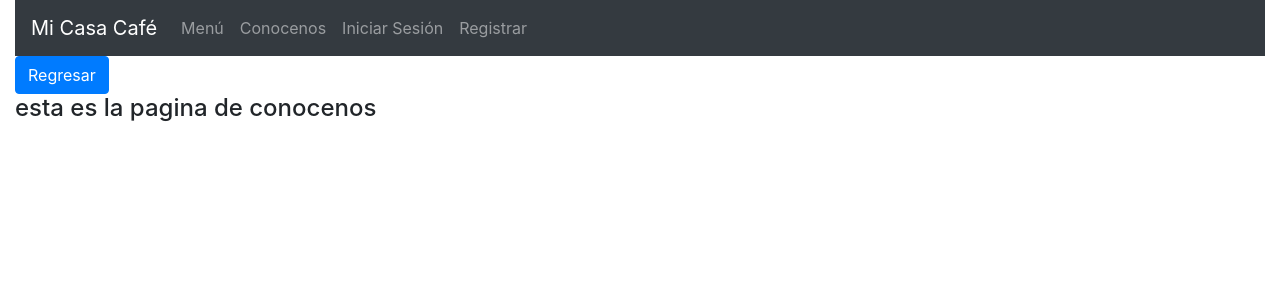
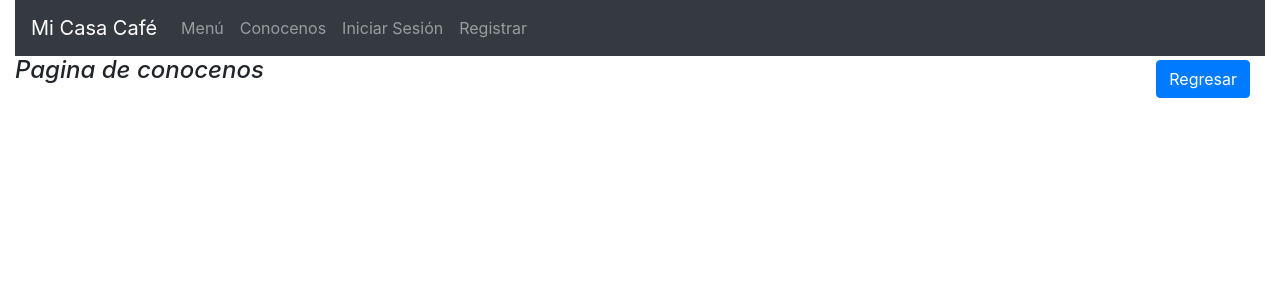
Before and after one commit to Alf0ns018/Mi_Cafe, a React (Create React App) app: page /conocenos in a window 1280 px wide. Shown: the top 300 px of the page. Built offline with nearby package versions, Linux system fonts and the light colour scheme.

Commit message:
Camio de letras como prueba

```diff
--- a/src/pages/Conocenos.js
+++ b/src/pages/Conocenos.js
@@ -5,9 +5,14 @@ class Conocenos extends Component {
     render() {
         return (
             <div>
-                <Link className="btn btn-primary" to="/" role="button">Regresar</Link>
-                <h4>esta es la pagina de conocenos</h4>
+                 <div class="example-container">
+                    <div class="row">
 
+                        <div class="col-auto mr-auto"> <h4><i> Pagina de conocenos</i></h4> </div>
+                        <div class="col-auto"> <div class="col-sm-1">  <Link className="btn btn-primary mt-1 " to="/" role="button">Regresar</Link> </div>
+                        </div>
+                    </div>
+                </div>
             </div>
         )
     }
--- a/src/pages/Menu.js
+++ b/src/pages/Menu.js
@@ -7,7 +7,8 @@ class Menu extends Component {
             <div>
                 <div class="example-container">
                     <div class="row">
-                        <div class="col-auto mr-auto"> <h4> ¿Qué se te antoja comer hoy? </h4></div>
+
+                        <div class="col-auto mr-auto"> <h4> ¿Qué se te antoja comer hoy? </h4> </div>
                         <div class="col-auto"> <div class="col-sm-1">  <Link className="btn btn-primary mt-1 " to="/" role="button">Regresar</Link> </div>
                         </div>
                     </div>
```
